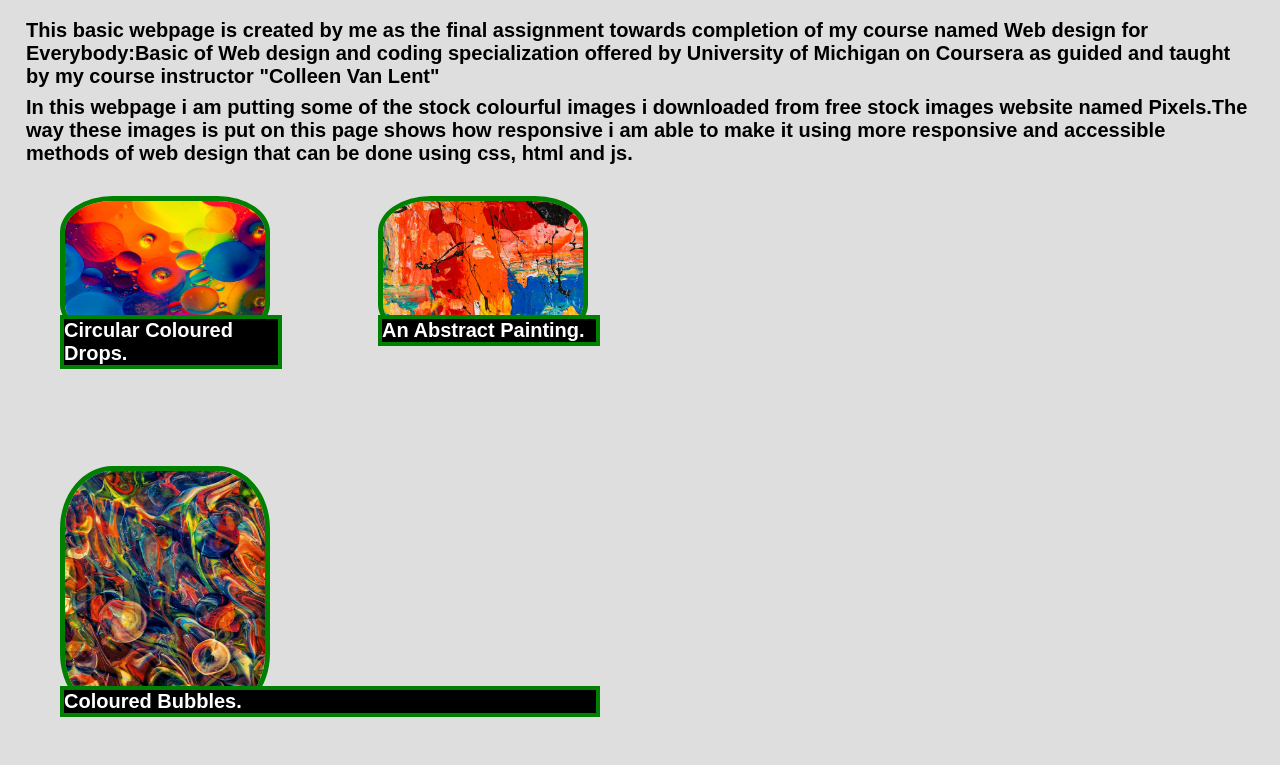
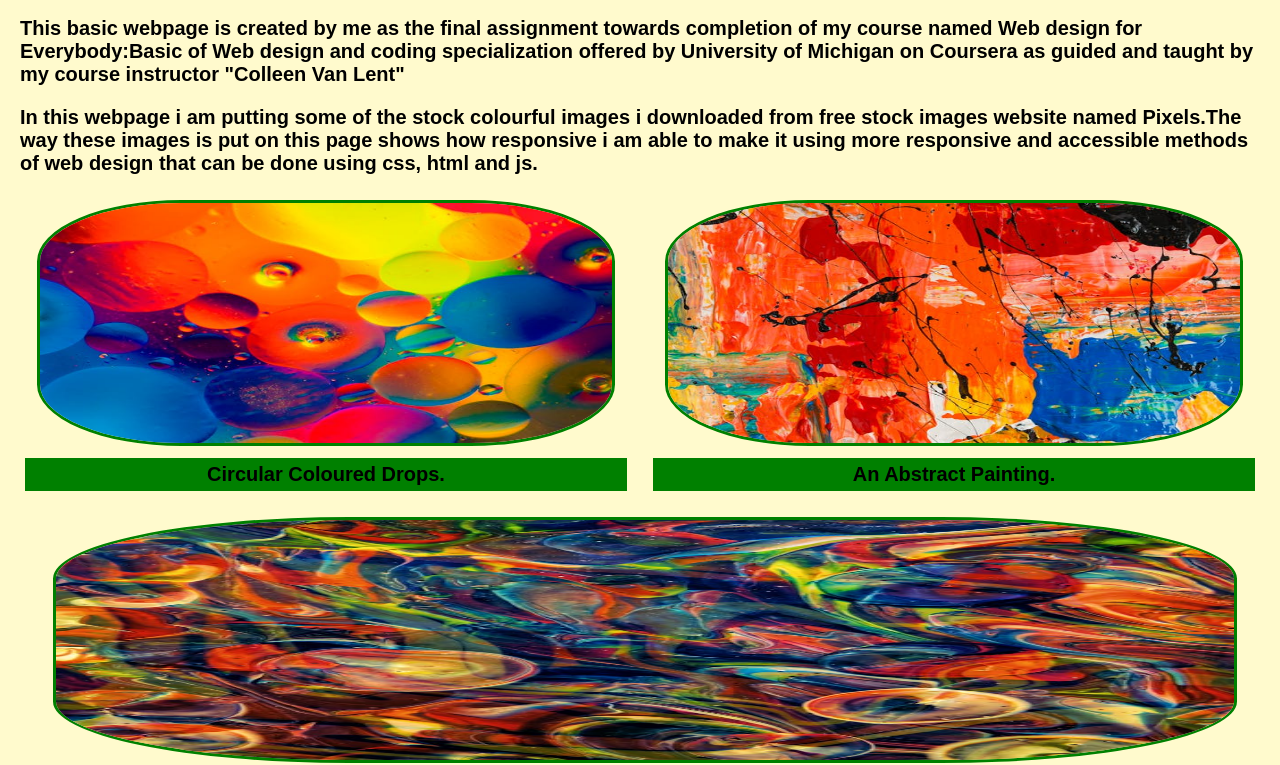
Before and after one commit to Hrithik007-hj/WdFinal, a plain HTML site: page index.html in a window 1280 px wide. Shown: the part 124-889 px from the top of the page. Drawn offline with Linux system fonts and the light colour scheme.

Commit message:
Update style.css
changed my style.css file by completely editing it.

```diff
--- a/style.css
+++ b/style.css
@@ -3,7 +3,7 @@ html {
 }
 
 body {
-    background-color: #dedede;
+    background-color: lemonchiffon;
     padding: 5px;
     margin: 15px;
     font-size: 25px;
@@ -26,58 +26,53 @@ p {
     font-size: 0.8em;
     font-weight: bold;
     justify-content: centre;
-    border: 5px dark red;
-    border-radius: 12%;
-    background-color: offwhite;
-    margin: 4px;
-    padding: 2px;
 }
 
 .grid {
     display: grid;
     grid-template-columns: 1fr;
-    justify-content:centre;
     width: 100%;
-    max-width: 100vw;
+}
+
+figure {
+    margin: 5px;
+    text-align: center;
+    justify-content: space-evenly;
 }
 
 figure img {
-    border: 5px solid green;
+    width: 95%;
+    height: 30vh;
+    border: 8px solid green;
     border-radius: 25%;
-    max-height: 30vh;
 }
 
 figcaption {
-    position: relative;
-    bottom: 15%;
-    border: 4px solid green;
-    color: white;
+    margin-top: 6px;
+    padding: 5px;
+    background-color: green;
+    color: black;
     font-size: 0.8em;
     font-weight: bold;
-    background-color: black;
 }
 
 @media screen and (min-width:772px) {
     .grid {
        display: grid;
        grid-template-columns: 1fr 1fr;
-       justify-content: centre;
        width: 100%;
-       max-width: 50%
        gap: 1rem;
     }
 
     figure img {
-       border: 5px solid green;
+       border: 3px solid green;
        border-radius: 50%;
-       max-width: 50vw;
        max-height: 30vh;
     }
 
-    figure last-child{
+    figure:last-child {
        grid-column: span 2;
-       max-width: 100vw;
-       max-height: 30vh;
+       width: 100%;
     }
 }
 
@@ -85,38 +80,30 @@ figcaption {
     .grid {
        display: grid;
        grid-template-columns: 1fr 1fr;
-       justify-content:centre;
        gap: 1rem;
        width: 100%;
-       max-width: 50%;
     }
 
     figure img {
-       border: 5px solid green;
+       border: 3px solid green;
        border-radius: 25%;
-       max-width: 50vw;
        max-height: 30vh;
     }
 
     figure:nth-of-type(3n) {
        grid-column: span 2;
-       max-width: 100vw;
-       max-height: 30vh;
+       width:100%
     }
 }
 
-@media (prefers-reduce-motion: reduce) {
+@media (prefers-reduce-motion:reduce) {
     html{
-       scroll-behavior: auto;
+       scroll-behavior: smooth;
     }
 }
-
-@media (prefers-color-scheme: dark) {
-  figure {
-    background-color: black;
-    color: yellow;
-    border-color: black;
-    border: 8px;
-    border-radius:25%;
-  }
+  @media (prefers-color-scheme: dark) {
+    body { background: #1a1a1a; color: #fff; }
+    figure { background: #2d2d2d; }
+    figure img { border-color: #4a9eff; }
+    figcaption { background: #4a9eff; color: #fff; }
 }
```
